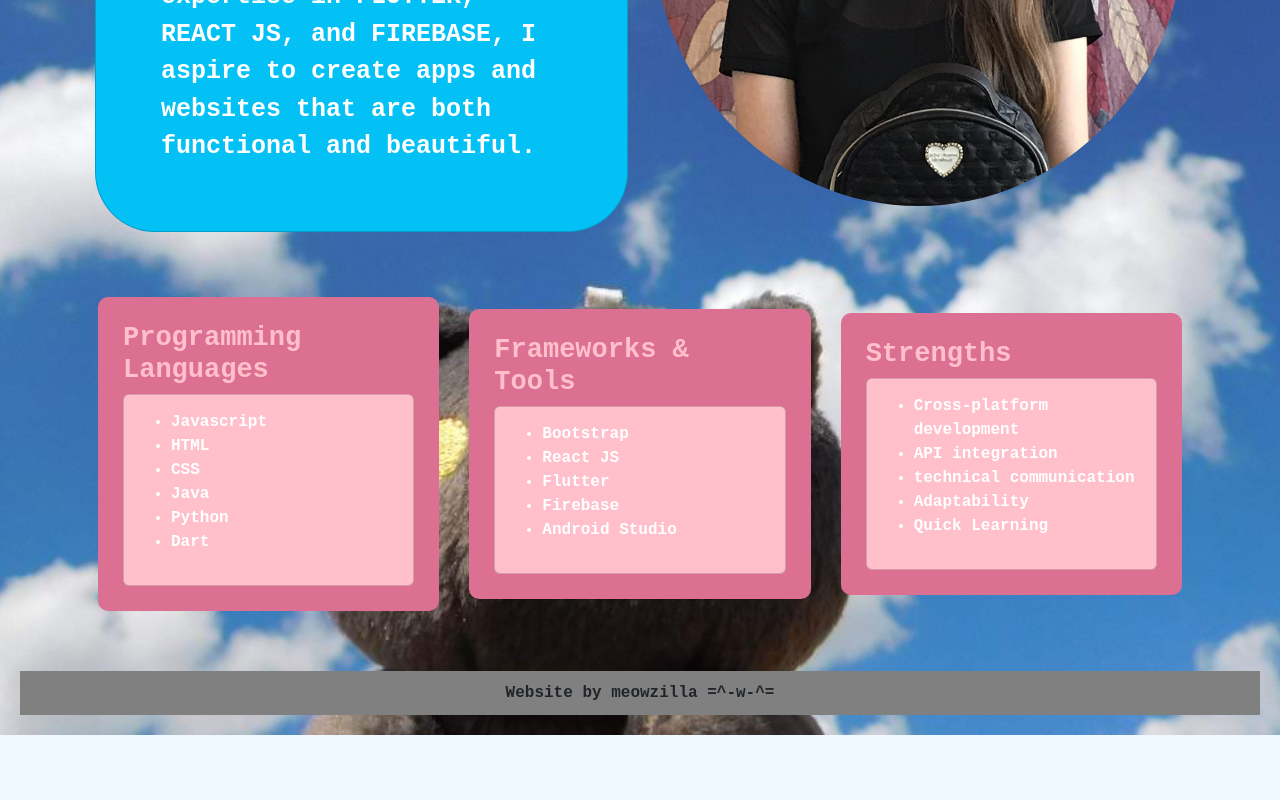
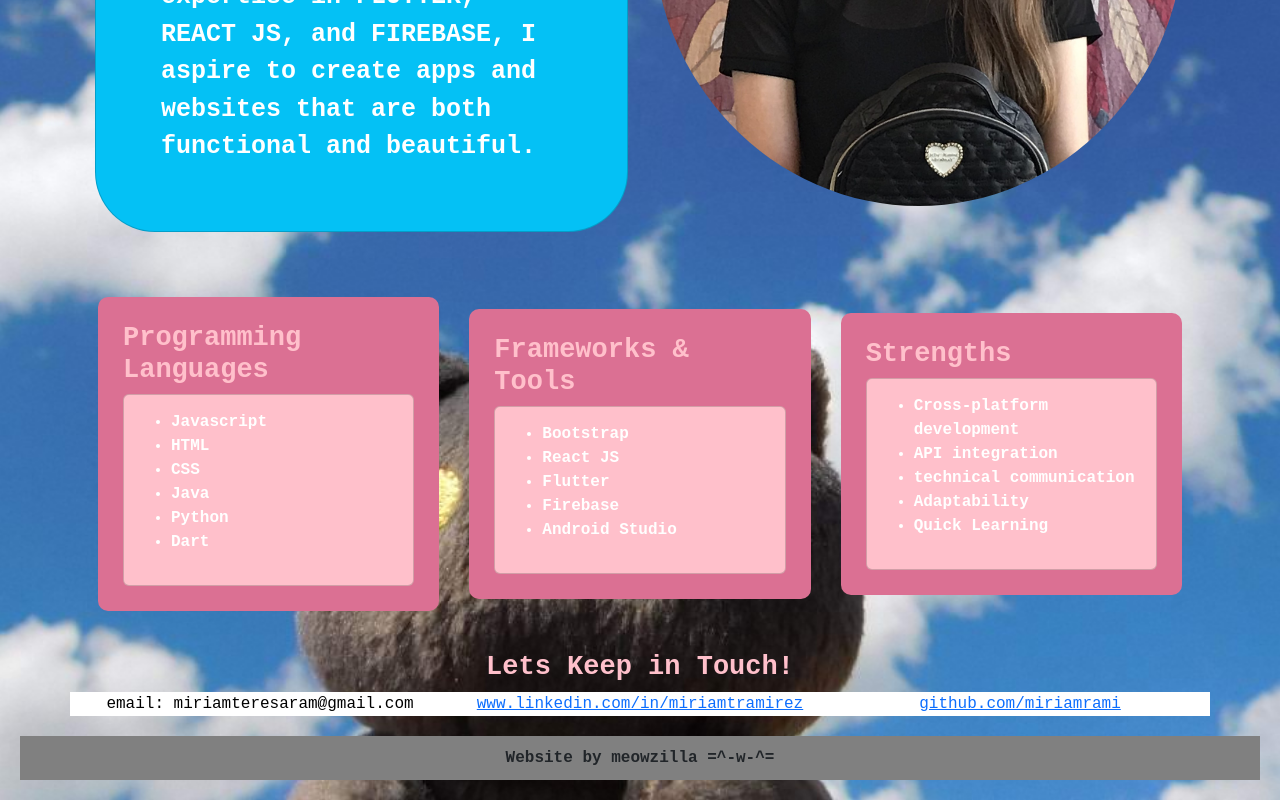
Before and after one commit to miriamrami/meow-port-app, a React (Create React App) app: page / in a window 1280 px wide. Shown: the part 693-1493 px from the top of the page. Before the commit the page ends 1428 px from the top, so only its background shows below. Built offline with nearby package versions, Linux system fonts and the light colour scheme.

Commit message:
added a contact me section on the home page

```diff
--- a/src/Home.js
+++ b/src/Home.js
@@ -89,6 +89,21 @@ const Home = () => {
 			</Row>
 		</Container>
 
+		<Container className="contact-me-block">
+			<Row className="contact-row">
+				<h2>Lets Keep in Touch!</h2>
+				<Col className="gmail-col">
+					<p5>email: miriamteresaram@gmail.com</p5>
+				</Col>
+				<Col className="linkedin-col">
+					<a href="https://www.linkedin.com/in/miriamtramirez" target="_blank">www.linkedin.com/in/miriamtramirez </a>
+				</Col>
+				<Col className="github-col">
+					<a href="https://github.com/miriamrami" target="_blank">github.com/miriamrami </a>
+				</Col>
+			</Row>
+		</Container>
+
 		{/*CONTAINER WITH THE SITE FOOTER*/}
 		<Container className="footer-container"fluid>
 			<Row className="footer-row">
--- a/src/cssFiles/Home.css
+++ b/src/cssFiles/Home.css
@@ -137,6 +137,22 @@ h2, h3{
   font-size: 27px;
 }
 
+.contact-me-block{
+  text-align: center;
+}
+
+.contact-row{
+  display: flex;
+  align-items: center;
+}
+
+.gmail-col, .linkedin-col, .github-col{
+  background-color: white;
+  font-family: 'Courier New', Courier, monospace;
+  text-align: center;
+  color: black;
+}
+
 .footer-container{
   display: flex;
   justify-content: center;
```
